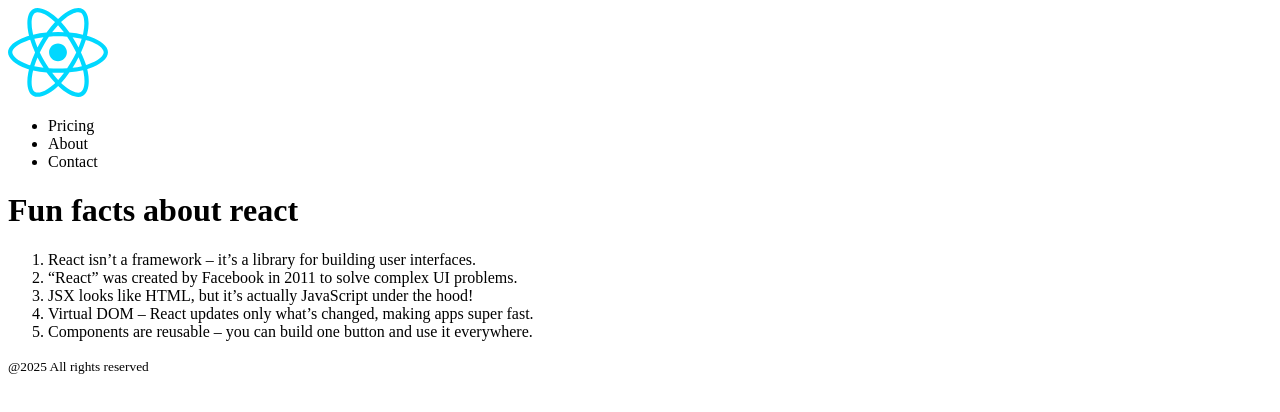
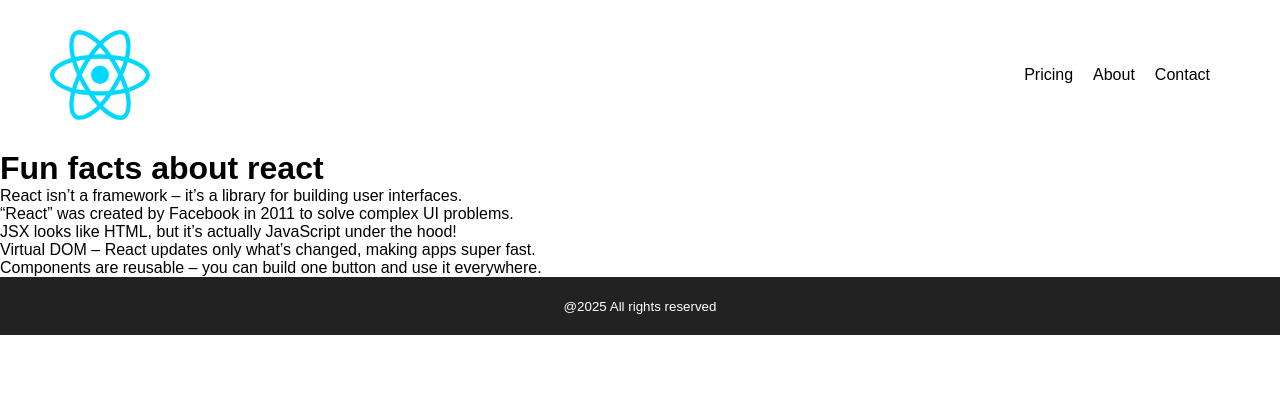
Before and after one commit to 2iaad/React, a React (Vite) app in the folder my-react/: page / in a window 1280 px wide. Shown: the top 412 px of the page. Built offline with nearby package versions, Linux system fonts and the light colour scheme.

Commit message:
[First React app]

```diff
--- a/my-react/index.html
+++ b/my-react/index.html
@@ -5,12 +5,16 @@
 
 <head>
   <meta charset="UTF-8" />
+  <meta name="viewport" content="width=device-width, initial-scale=1.0" />
+
   <link rel="icon" type="image/svg+xml" href="/vite.svg" />
-  <meta name="viewport" content="width=device-width, initial-scale=1.0" />
+  <link href="./src/index.css" rel="stylesheet">
+
   <title>my-react</title>
 </head>
 
 <body>
+
     <div id="root"></div>
 
     <script type="module" src="/src/main.jsx"></script>
--- a/my-react/src/Header.jsx
+++ b/my-react/src/components/Header.jsx
@@ -1,4 +1,4 @@
-import zbi from './assets/react.svg'
+import zbi from '../assets/react.svg'
 
 function Header()
 {
--- a/my-react/src/index.css
+++ b/my-react/src/index.css
@@ -5,7 +5,15 @@
   font-family: Arial, Helvetica, sans-serif;
 }
 
+:root {
+  display: flex;
+  flex-direction: column;
+}
+
 header {
+  height: 150px;
+  padding: 50px;
+
   display: flex;
   justify-content: space-between;
   align-items: center;
@@ -15,7 +23,6 @@
   display: flex;
   list-style: none;
 }
-
 .nav-list > li {
   margin-right: 20px;
 }
--- a/my-react/src/main.jsx
+++ b/my-react/src/main.jsx
@@ -1,12 +1,11 @@
-
 import { createRoot } from 'react-dom/client'
-import Header from './Header.jsx'
-import MainContent from './MainContent.jsx'
-import Footer from './Footer.jsx'
+import Header from './components/Header.jsx'
+import MainContent from './components/MainContent.jsx'
+import Footer from './components/Footer.jsx'
 
 const root = createRoot(document.getElementById("root")) // pass to react a DOM node that will represent our entry point and place where our elements will be rendered
 
-function Page()
+function App()
 {
   return ( // the <> tag is used as fragment to
     <>
@@ -18,5 +17,5 @@
 }
 
 root.render(
-    <Page/>
+    <App/>
 )
```
Also changed, not shown: my-react/src/components/Footer.jsx (renamed from my-react/src/Footer.jsx), my-react/src/components/MainContent.jsx (renamed from my-react/src/MainContent.jsx), 1 other file (tests, documents, lock files or other folders).
